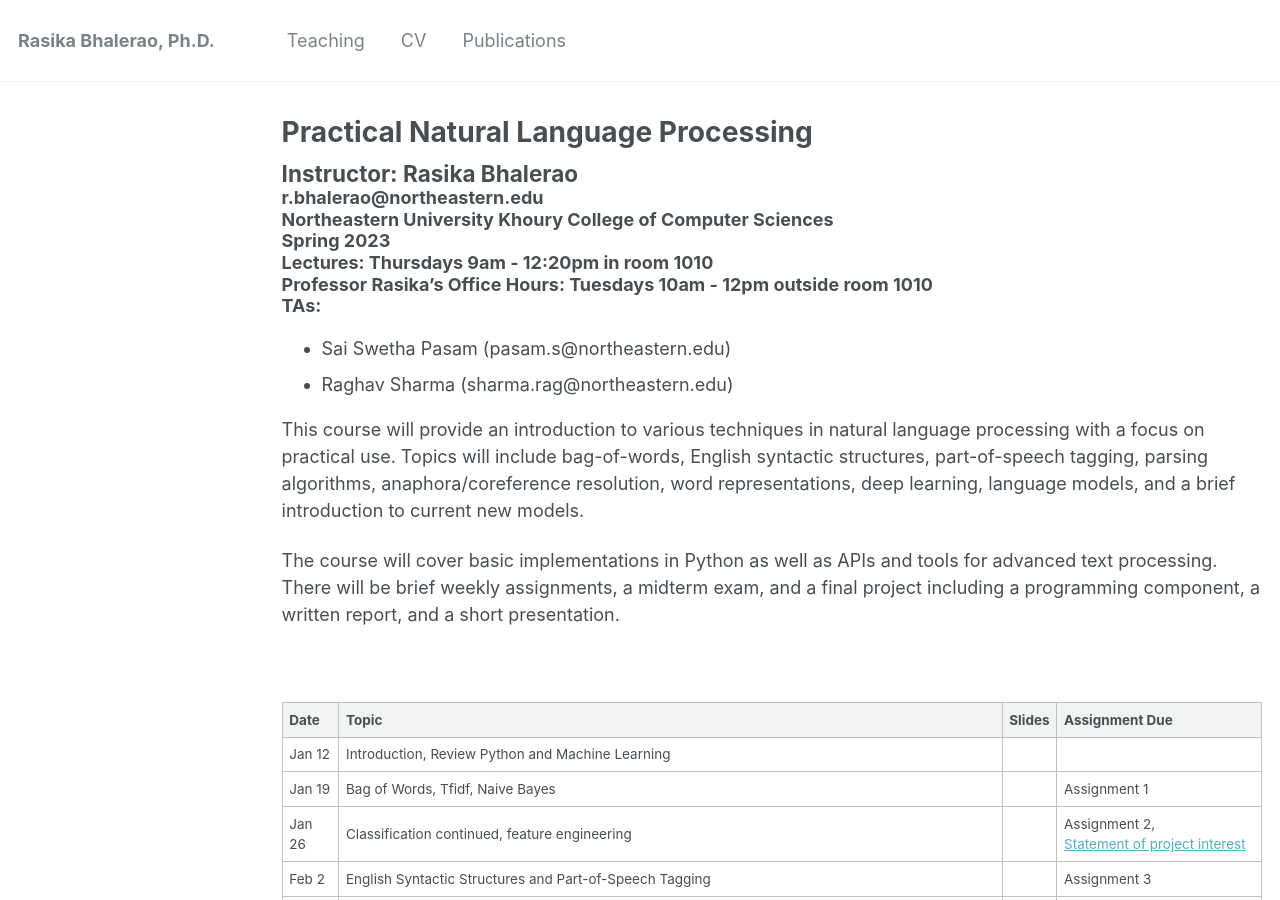
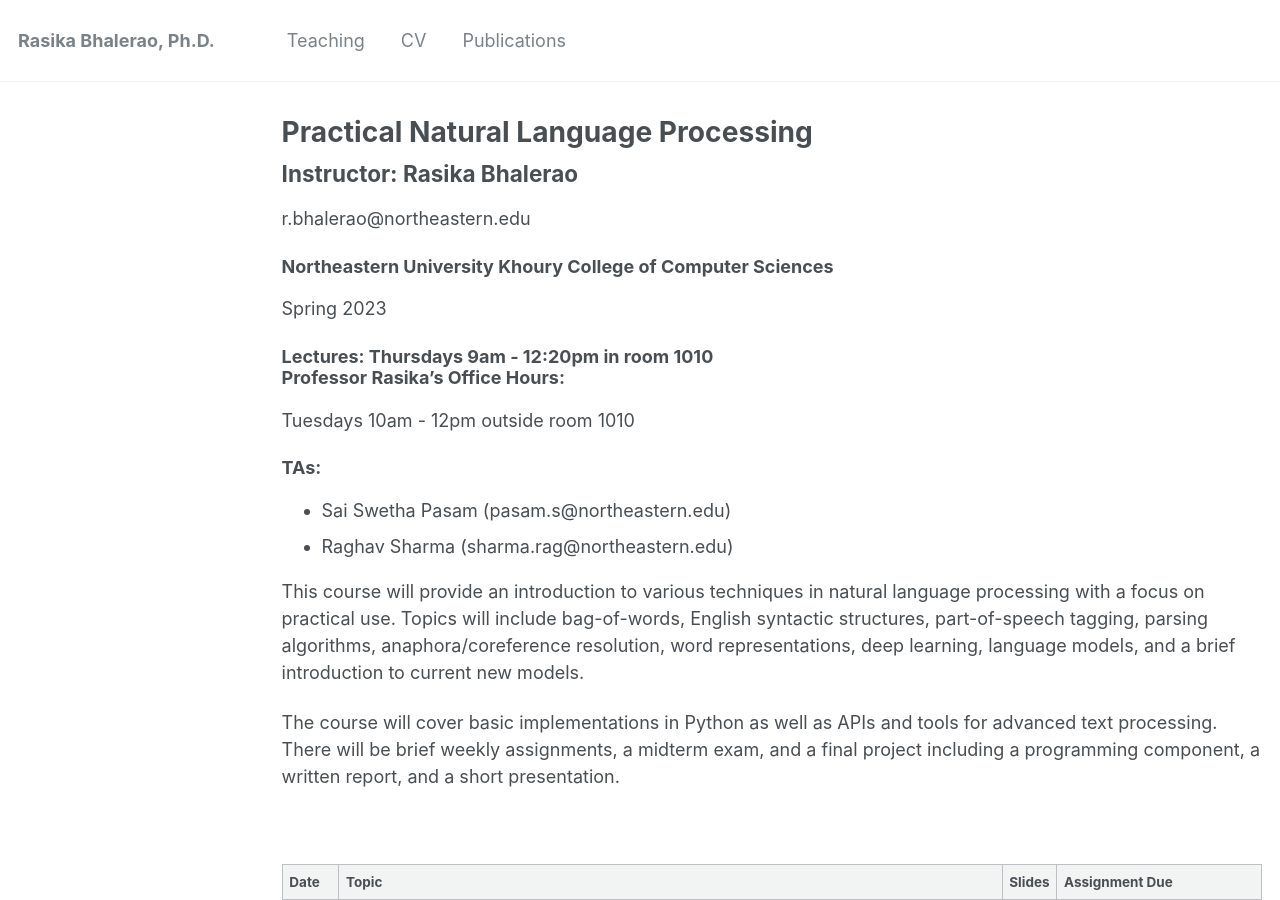
Before and after one commit to rasikabh/rasikabh.github.io, a Jekyll site: the page built from _pages/nlp2023.md, in a window 1280 px wide and 900 px high. Built offline with Jekyll 4.4.1, drawn with Linux system fonts in a browser that asks for light colours.

Commit message:
Update nlp2023.md

```diff
--- a/_pages/nlp2023.md
+++ b/_pages/nlp2023.md
@@ -13,12 +13,13 @@ h2, h3, h4, h5, h6 {margin: 0;}
 {% include base_path %}
 
 ## Instructor: Rasika Bhalerao
-### r.bhalerao@northeastern.edu
+r.bhalerao@northeastern.edu
 ### Northeastern University Khoury College of Computer Sciences
-### Spring 2023
+Spring 2023
 ### Lectures: Thursdays 9am - 12:20pm in room 1010
 
-### Professor Rasika's Office Hours: Tuesdays 10am - 12pm outside room 1010
+### Professor Rasika's Office Hours:
+Tuesdays 10am - 12pm outside room 1010
 
 ### TAs:
 - Sai Swetha Pasam (pasam.s@northeastern.edu)
```
